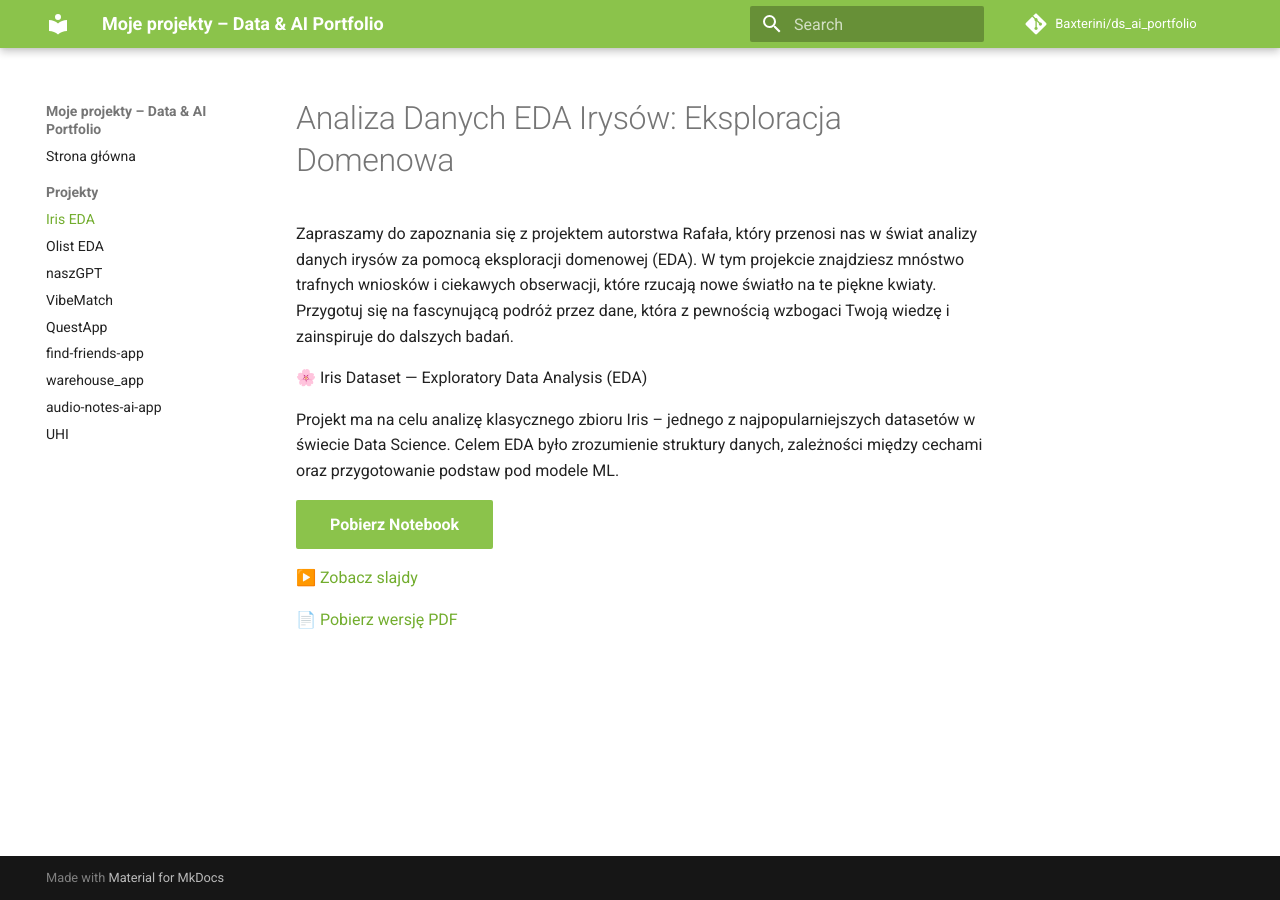
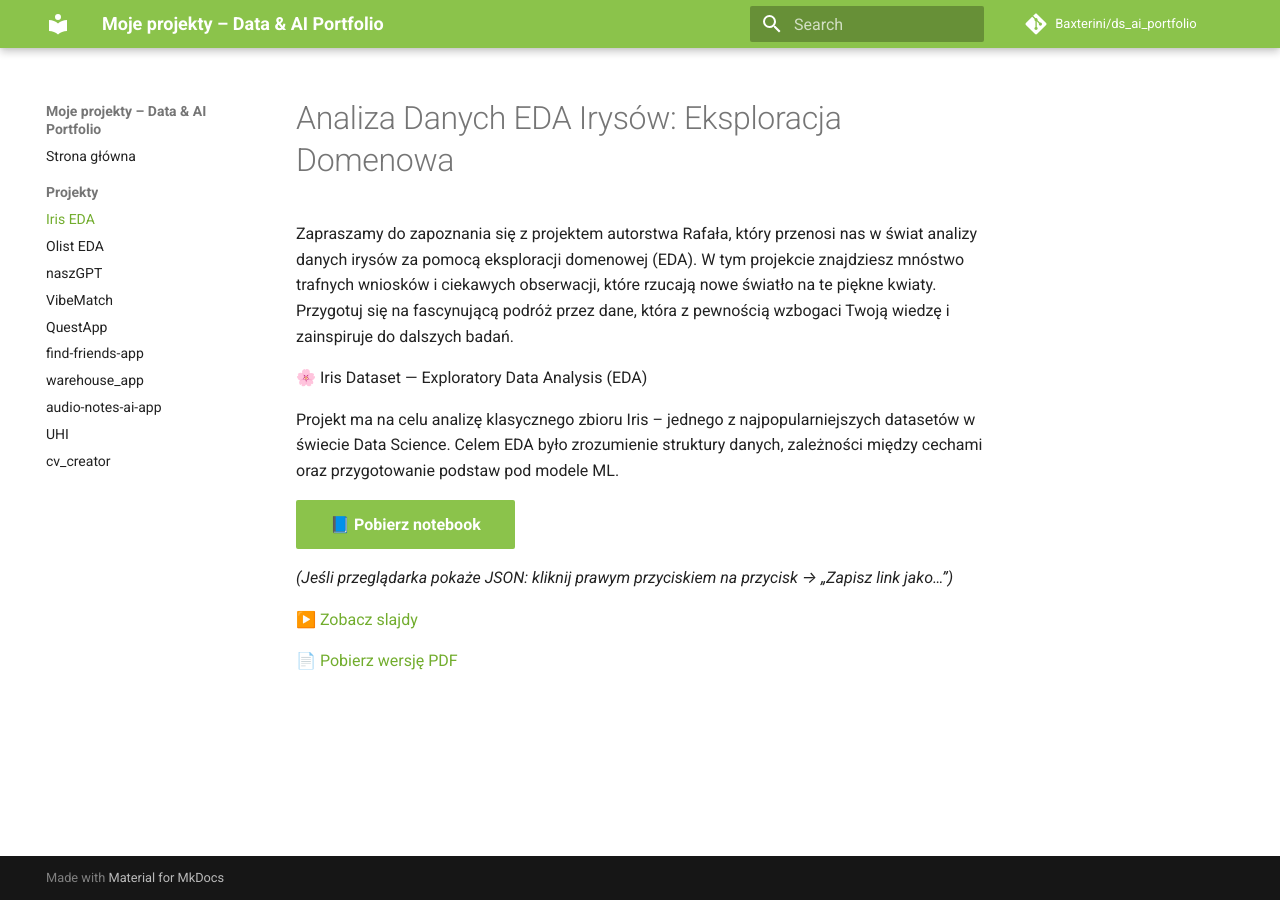
Before and after one commit to Baxterini/ds_ai_portfolio, an MkDocs documentation site: the page built from docs/iris/index.md, in a window 1280 px wide. Built offline with MkDocs 1.6.1 and Material for MkDocs 9.7.7, drawn with Linux system fonts in a browser that asks for light colours; comment, search, counter and statistics services are not loaded.

Commit message:
Update portfolio + add CV Creator page

```diff
--- a/docs/iris/index.md
+++ b/docs/iris/index.md
@@ -6,8 +6,12 @@
 
 Projekt ma na celu analizę klasycznego zbioru Iris – jednego z najpopularniejszych datasetów w świecie Data Science. Celem EDA było zrozumienie struktury danych, zależności między cechami oraz przygotowanie podstaw pod modele ML.
 
+<a href="iris_notebook.ipynb" class="md-button md-button--primary" download>
+📘 Pobierz notebook
+</a>
 
-<a href="iris_notebook.ipynb" class="md-button md-button--primary">Pobierz Notebook</a>
+_(Jeśli przeglądarka pokaże JSON: kliknij prawym przyciskiem na przycisk → „Zapisz link jako…”)_
+
 
 [▶️ Zobacz slajdy](iris_slides.html)
 
--- a/mkdocs.yml
+++ b/mkdocs.yml
@@ -26,3 +26,4 @@ nav:
       - warehouse_app: warehouse_app/index.md
       - audio-notes-ai-app: audio-notes-ai-app/index.md
       - UHI: UHI/index.md
+      - cv_creator: cv_creator/index.md
```
Also changed, not shown: docs/Olist/index.md (+1 -1 lines), docs/cv_creator/index.md (added, +48 -0 lines), docs/index.md (+3 -0 lines), docs/img/cv_creator.png (added).
